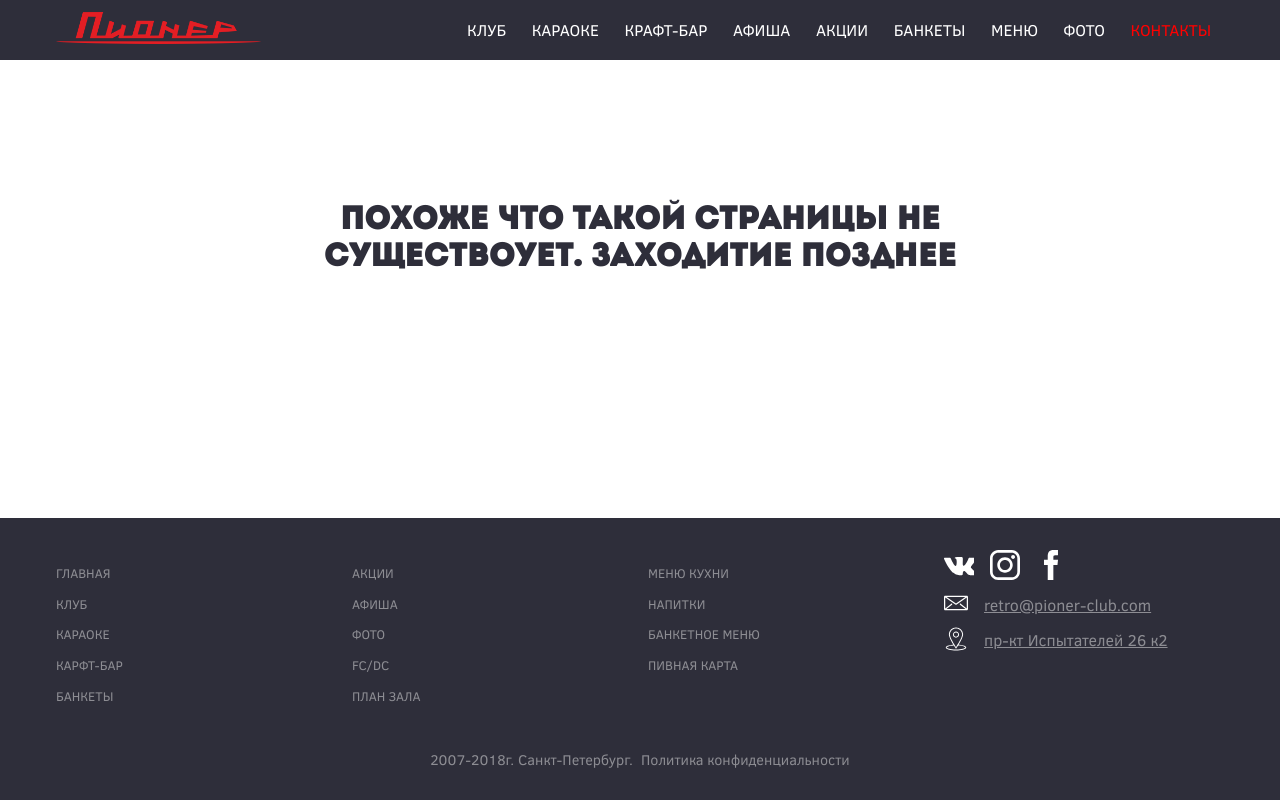
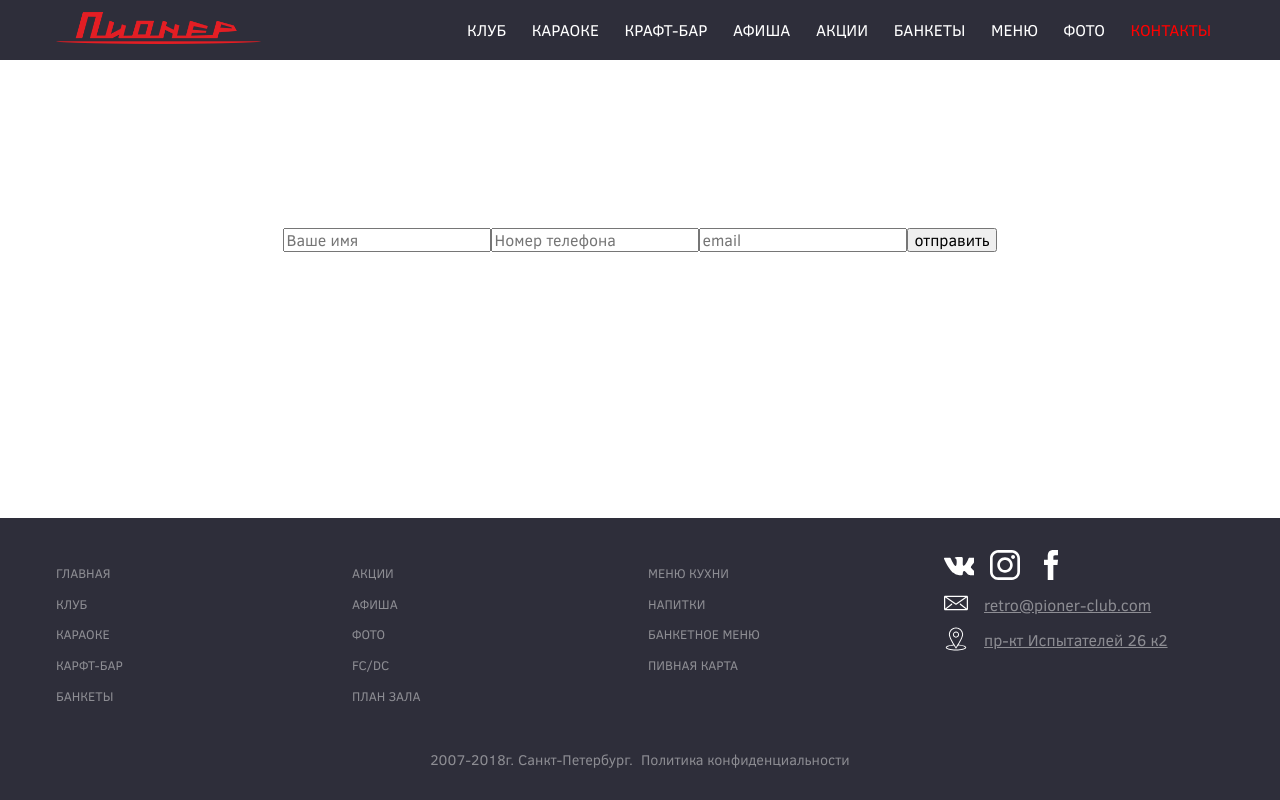
Before and after one commit to zadremal/pioner_club_front, a React (Create React App) app: page /contacts in a window 1280 px wide. Built offline with nearby package versions, Linux system fonts and the light colour scheme.

Commit message:
feat: add menu components

```diff
--- a/src/App.js
+++ b/src/App.js
@@ -23,6 +23,7 @@ import PartyList from "./Party/List";
 import PartyDetail from "./Party/Detail";
 import DealList from "./Deal/List";
 import DealDetail from "./Deal/Detail";
+import Contacts from "./Contacts";
 
 import NotFound from "./NotFound";
 
@@ -47,6 +48,7 @@ class App extends Component {
               <Route exact path="/deal" component={DealList} />
               <Route path="/deal/:id" component={DealDetail} />
               <Route path="/menu" component={Menu} />
+              <Route path="/contacts" component={Contacts} />
 
               <Route component={NotFound} />
             </Switch>
--- /dev/null
+++ b/src/Contacts/index.js
@@ -0,0 +1,61 @@
+import React, { Component } from "react";
+
+import { Mainscreen } from "../UI/landing";
+class index extends Component {
+  state = {
+    name: "",
+    phone: "",
+    email: ""
+  };
+
+  updateValue = event => {
+    const field = event.target.name;
+    this.setState({
+      [field]: event.target.value
+    });
+  };
+
+  submitForm = event => {
+    const initinalState = {
+      name: "",
+      phone: "",
+      email: ""
+    };
+    event.preventDefault();
+    console.log(this.state);
+    this.setState(initinalState);
+  };
+
+  render() {
+    return (
+      <Mainscreen>
+        <form action="">
+          <input
+            onInput={this.updateValue}
+            name="name"
+            type="text"
+            placeholder="Ваше имя"
+            value={this.state.name}
+          />
+          <input
+            onInput={this.updateValue}
+            name="phone"
+            type="text"
+            placeholder="Номер телефона"
+            value={this.state.phone}
+          />
+          <input
+            onInput={this.updateValue}
+            name="email"
+            type="text"
+            placeholder="email"
+            value={this.state.email}
+          />
+          <button onClick={this.submitForm}>отправить</button>
+        </form>
+      </Mainscreen>
+    );
+  }
+}
+
+export default index;
--- a/src/Menu/Banket/Menu.js
+++ b/src/Menu/Banket/Menu.js
@@ -1,5 +1,5 @@
-import React, { Component, Fragment } from "react";
-
+import React, { Component } from "react";
+import MenuList from "../MenuList";
 class Menu extends Component {
   state = {
     menu: []
@@ -19,26 +19,7 @@ class Menu extends Component {
 
   render() {
     const { menu } = this.state;
-    return (
-      <Fragment>
-        {menu.map(category => {
-          return (
-            <div key={category.id}>
-              <h1> {category.dish_category}</h1>
-              {category.dish.map(dish => {
-                return (
-                  <span key={dish.id}>
-                    <h3>{dish.name}</h3>
-                    <h6>{dish.consist}</h6>
-                    <h6>{dish.price} p</h6>
-                  </span>
-                );
-              })}
-            </div>
-          );
-        })}
-      </Fragment>
-    );
+    return <MenuList data={menu} />;
   }
 }
 
--- a/src/Menu/Bar/Menu.js
+++ b/src/Menu/Bar/Menu.js
@@ -1,5 +1,5 @@
-import React, { Component, Fragment } from "react";
-
+import React, { Component } from "react";
+import MenuList from "../MenuList";
 class Menu extends Component {
   state = {
     menu: []
@@ -19,26 +19,7 @@ class Menu extends Component {
 
   render() {
     const { menu } = this.state;
-    return (
-      <Fragment>
-        {menu.map(category => {
-          return (
-            <div key={category.id}>
-              <h1> {category.dish_category}</h1>
-              {category.dish.map(dish => {
-                return (
-                  <span key={dish.id}>
-                    <h3>{dish.name}</h3>
-                    <h6>{dish.consist}</h6>
-                    <h6>{dish.price} p</h6>
-                  </span>
-                );
-              })}
-            </div>
-          );
-        })}
-      </Fragment>
-    );
+    return <MenuList data={menu} />;
   }
 }
 
--- a/src/Menu/Beer/Menu.js
+++ b/src/Menu/Beer/Menu.js
@@ -1,4 +1,5 @@
-import React, { Component, Fragment } from "react";
+import React, { Component } from "react";
+import MenuList from "../MenuList";
 
 class Menu extends Component {
   state = {
@@ -19,26 +20,7 @@ class Menu extends Component {
 
   render() {
     const { menu } = this.state;
-    return (
-      <Fragment>
-        {menu.map(category => {
-          return (
-            <div key={category.id}>
-              <h1> {category.dish_category}</h1>
-              {category.dish.map(dish => {
-                return (
-                  <span key={dish.id}>
-                    <h3>{dish.name}</h3>
-                    <h6>{dish.consist}</h6>
-                    <h6>{dish.price} p</h6>
-                  </span>
-                );
-              })}
-            </div>
-          );
-        })}
-      </Fragment>
-    );
+    return <MenuList data={menu} />;
   }
 }
 
--- a/src/Menu/Kitchen/Menu.js
+++ b/src/Menu/Kitchen/Menu.js
@@ -1,4 +1,5 @@
-import React, { Component, Fragment } from "react";
+import React, { Component } from "react";
+import MenuList from "../MenuList";
 
 class Menu extends Component {
   state = {
@@ -19,26 +20,7 @@ class Menu extends Component {
 
   render() {
     const { menu } = this.state;
-    return (
-      <Fragment>
-        {menu.map(category => {
-          return (
-            <div key={category.id}>
-              <h1> {category.dish_category}</h1>
-              {category.dish.map(dish => {
-                return (
-                  <span key={dish.id}>
-                    <h3>{dish.name}</h3>
-                    <h6>{dish.consist}</h6>
-                    <h6>{dish.price} p</h6>
-                  </span>
-                );
-              })}
-            </div>
-          );
-        })}
-      </Fragment>
-    );
+    return <MenuList data={menu} />;
   }
 }
 
--- /dev/null
+++ b/src/Menu/MenuList.js
@@ -0,0 +1,26 @@
+import React, { Fragment } from "react";
+
+const MenuList = ({ data }) => {
+  return (
+    <Fragment>
+      {data.map(category => {
+        return (
+          <div key={category.id}>
+            <h1> {category.dish_category}</h1>
+            {category.dish.map(dish => {
+              return (
+                <span key={dish.id}>
+                  <h3>{dish.name}</h3>
+                  <h6>{dish.consist}</h6>
+                  <h6>{dish.price} p</h6>
+                </span>
+              );
+            })}
+          </div>
+        );
+      })}
+    </Fragment>
+  );
+};
+
+export default MenuList;
--- a/src/Menu/index.js
+++ b/src/Menu/index.js
@@ -1,4 +1,4 @@
-import React, { Component, Fragment } from "react";
+import React, { Component } from "react";
 
 import Section, { Heading } from "../UI/section";
 
@@ -36,6 +36,12 @@ class index extends Component {
               >
                 банкет
               </StyledNavLink>
+              <StyledNavLink
+                activeClassName="menu-link--active"
+                to={`${url}/beer`}
+              >
+                пиво
+              </StyledNavLink>
 
               <div className="div">
                 <Route
--- a/src/Photo/Albums/index.js
+++ b/src/Photo/Albums/index.js
@@ -32,12 +32,6 @@ class index extends Component {
         this.setState({ albums: data.response.items });
       }
     });
-
-    // fetch(request, requestParams)
-    //   .then(response => response.json())
-    //   .then(data => {
-    //     this.setState({ albums: data.response.items });
-    //   });
   }
   render() {
     const { albums } = this.state;
```
